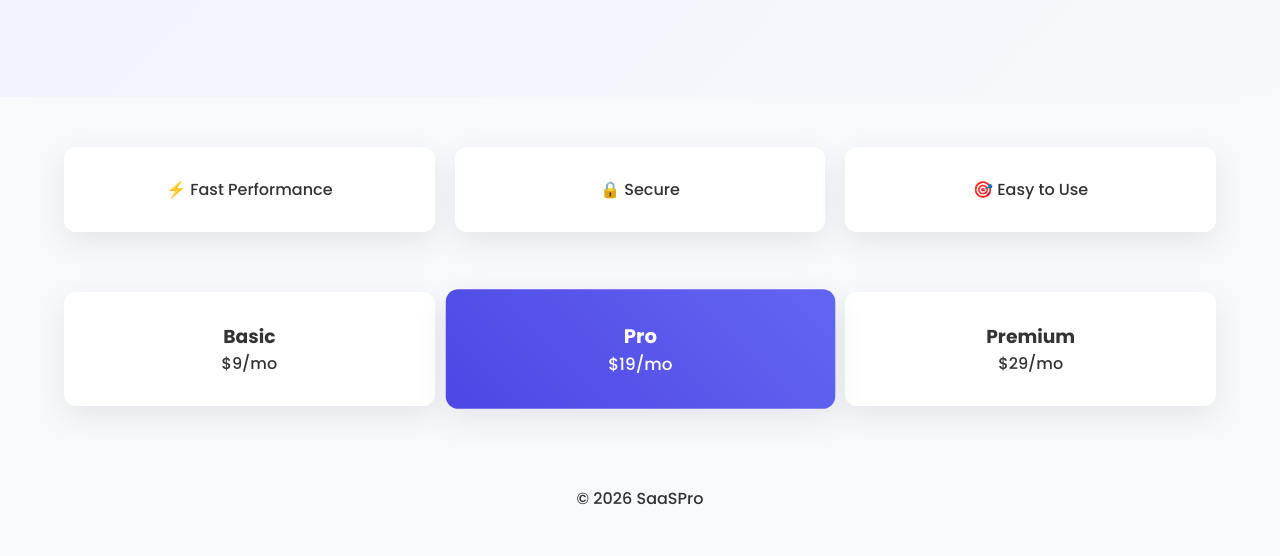
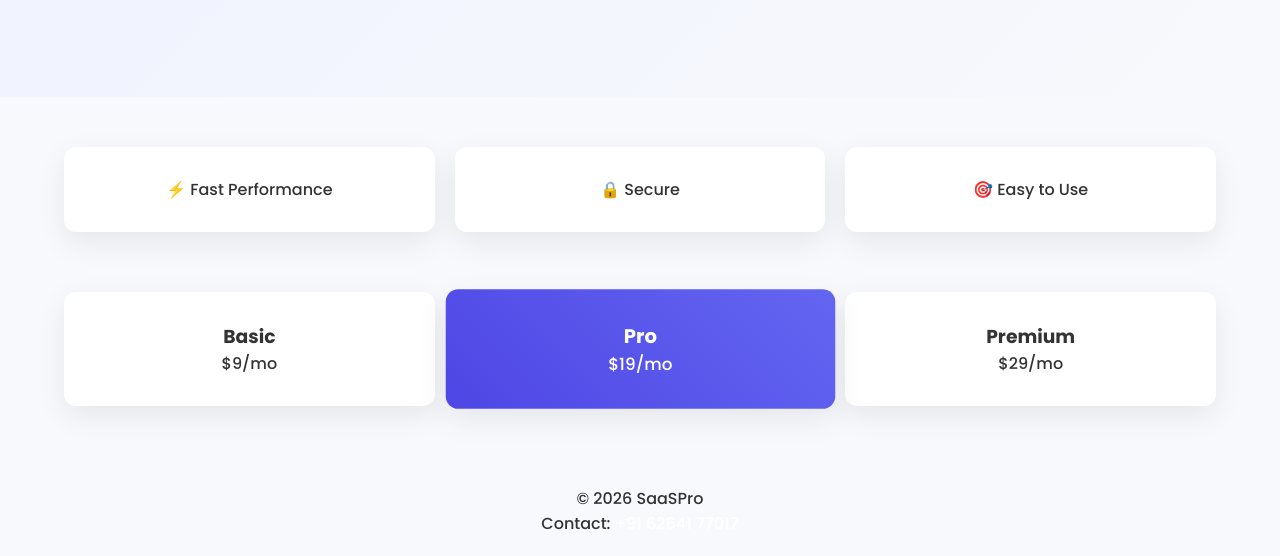
Before and after one commit to raijayesh35-lab/SaaS-landing-template, a plain HTML site: page index.html in a window 1280 px wide. Shown: the part 490-1046 px from the top of the page. Before the commit the page ends 1021 px from the top, so only its background shows below. Drawn offline with Linux system fonts and the light colour scheme.

Commit message:
Update index.html

```diff
--- a/index.html
+++ b/index.html
@@ -64,6 +64,8 @@
 
 <footer>
   <p>© 2026 SaaSPro</p>
+  <p>Contact: <a href="tel:+916264177017" style="color: #fff; text-decoration: none;">+91 62641 77017</a></p>
+
 </footer>
 
 <script src="script.js"></script>
```
